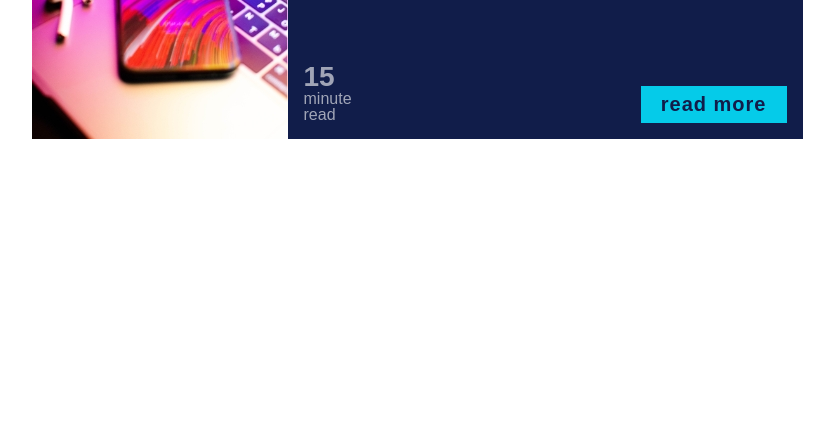
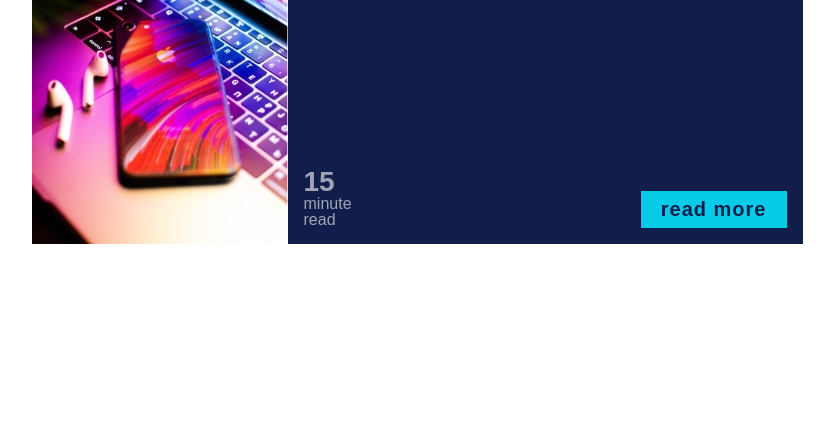
Before and after one commit to atoopdev/article-card, a plain HTML site: page index.html in a window 1280 px wide. Shown: the part 352-800 px from the top of the page, without its empty margins (223-1057 px from the left). Drawn offline with Linux system fonts and the light colour scheme; a web font is replaced by a local one.

Commit message:
center card

```diff
--- a/main.css
+++ b/main.css
@@ -10,6 +10,14 @@ html,
 body {
   margin: 0;
   padding: 0;
+}
+
+/* center component card - use to show components*/
+body {
+  min-height: 100vh;
+  display: flex;
+  justify-content: center;
+  align-items: center;
 }
 
 /* remove margins on typography to keep margins consistent */
@@ -49,8 +57,9 @@ img {
 }
 
 .container {
-  margin: 20px auto;
-  width: 320px;
+  /* margin: 20px auto; */
+  /* width: 320px; */
+  width: 90%;
   /* height: 593px; */
   background-color: #111d4a;
   display: flex;
@@ -126,13 +135,12 @@ h2 {
     width: 255px; */
   }
   .container {
-    margin: 100px auto;
+    /* margin: 100px auto; */
     height: 391px;
     width: 771px;
     flex-direction: row;
   }
   .content {
-    width: 516px;
   }
 
   p {
```
